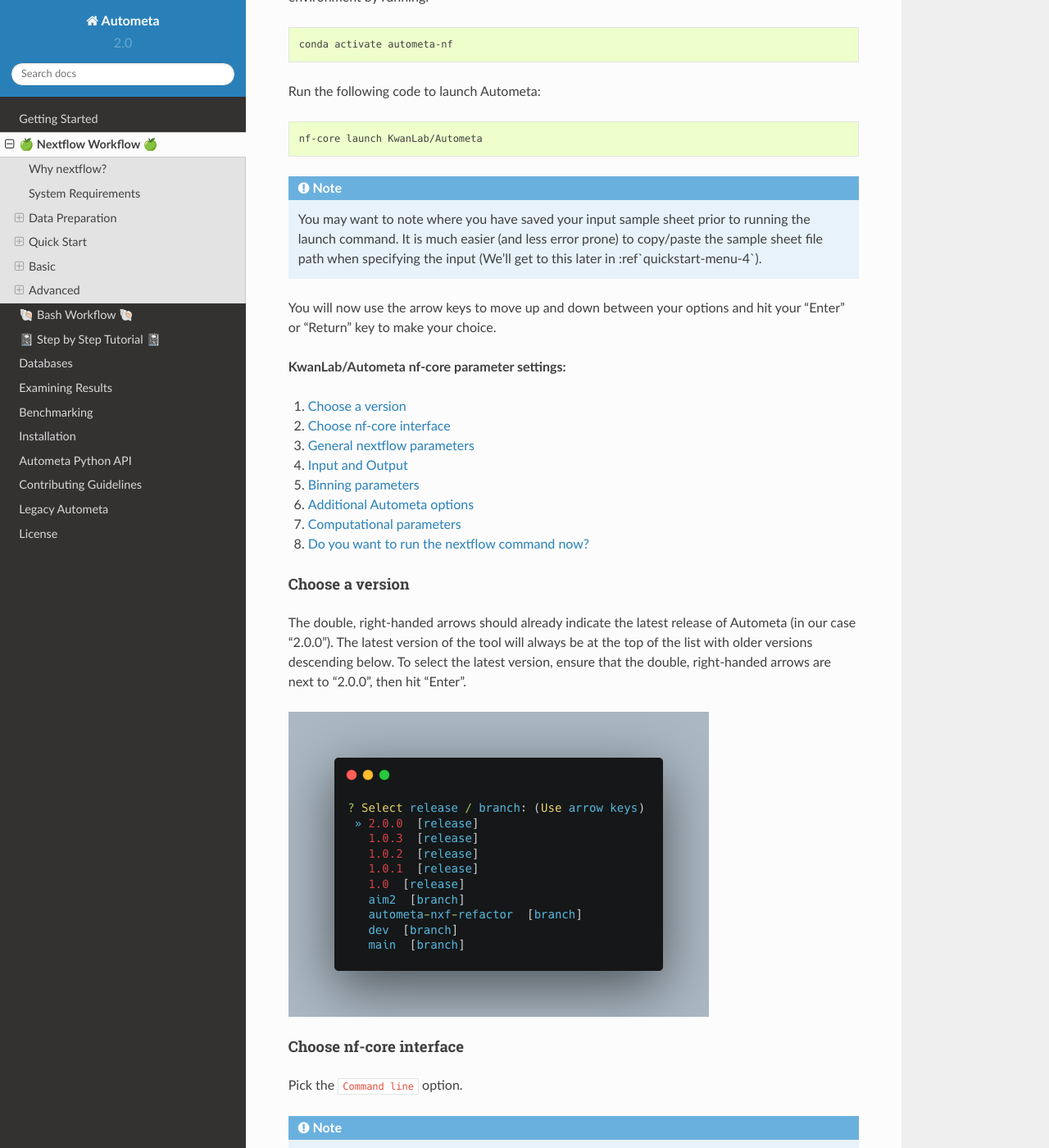
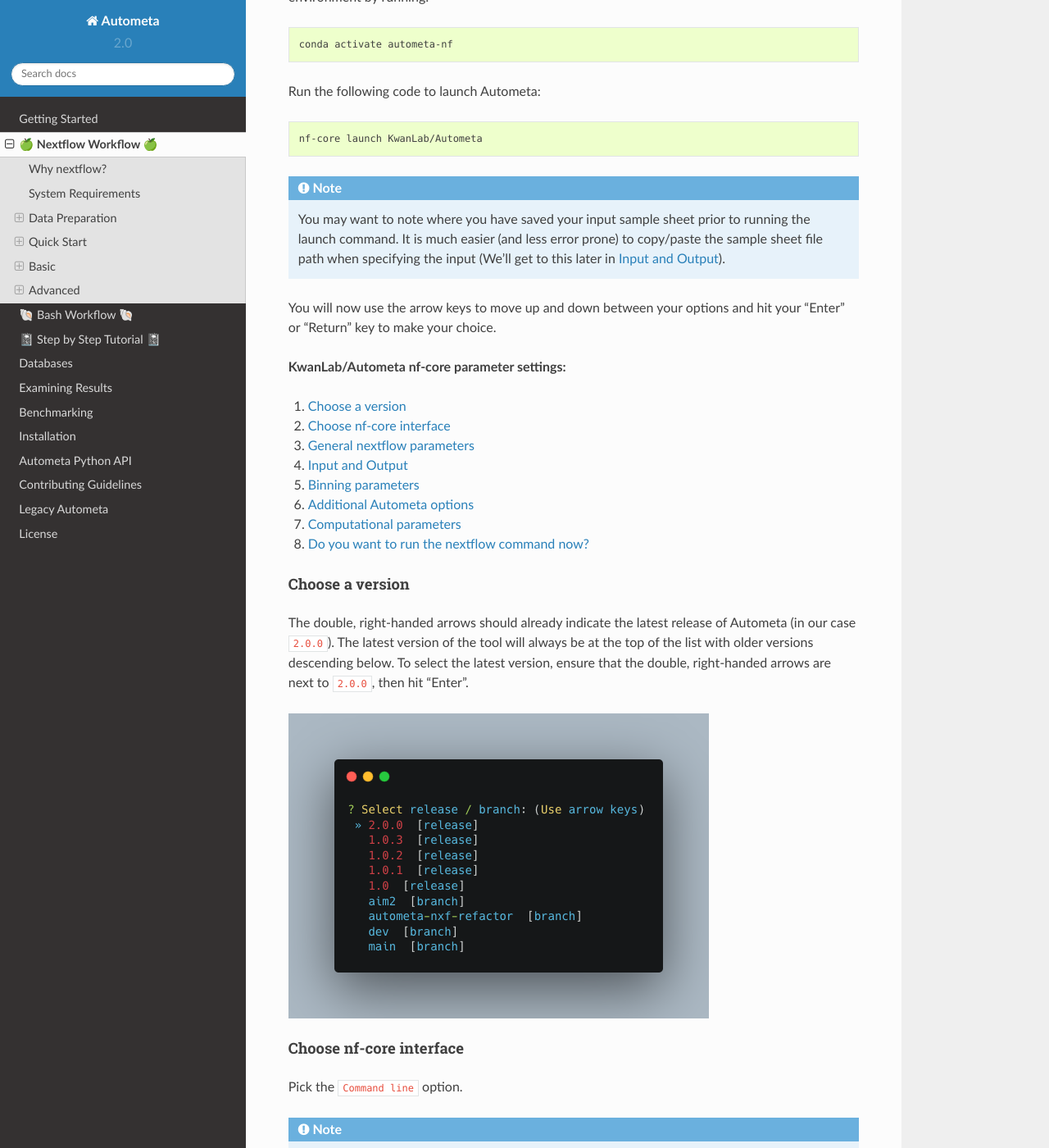
Before and after one commit to KwanLab/Autometa, a Sphinx documentation site: the page built from docs/source/nextflow-workflow.rst, in a window 1280 px wide and 1400 px high, scrolled down 6102 px. Shown: the whole window at 82% size. Built offline with Sphinx 7.4.7 and the Read the Docs theme 2.0.0, drawn with Linux system fonts in a browser that asks for light colours; pages that are not in the unit, such as notebooks, are missing from menus; some of the changed text lies outside the part shown.

Commit message:
:memo: Update Quick Start
- :memo::bug: fix ref where a colon was missing causing a broken cross reference.
- :memo::fire: Remove incorrect indentation causing incorrect bold in Additional Autometa parameters section

```diff
--- a/docs/source/nextflow-workflow.rst
+++ b/docs/source/nextflow-workflow.rst
@@ -276,7 +276,7 @@ Run the following code to launch Autometa:
 .. note::
 
     You may want to note where you have saved your input sample sheet prior to running the launch command.
-    It is much easier (and less error prone) to copy/paste the sample sheet file path when specifying the input (We'll get to this later in :ref`quickstart-menu-4`).
+    It is much easier (and less error prone) to copy/paste the sample sheet file path when specifying the input (We'll get to this later in :ref:`quickstart-menu-4`).
 
 You will now use the arrow keys to move up and down between your options and hit your "Enter" or "Return" key to make your choice.
 
@@ -296,9 +296,9 @@ You will now use the arrow keys to move up and down between your options and hit
 Choose a version
 ----------------
 
-The double, right-handed arrows should already indicate the latest release of Autometa (in our case "2.0.0").
+The double, right-handed arrows should already indicate the latest release of Autometa (in our case ``2.0.0``).
 The latest version of the tool will always be at the top of the list with older versions descending below.
-To select the latest version, ensure that the double, right-handed arrows are next to "2.0.0", then hit "Enter".
+To select the latest version, ensure that the double, right-handed arrows are next to ``2.0.0``, then hit "Enter".
 
 .. image:: ../img/Menu1.png
 
@@ -366,7 +366,9 @@ Additional Autometa options
 Here you have a choice to make:
 
 * By enabling taxonomy aware mode, Autometa will attempt to use taxonomic data to make your bins more accurate.
-    However, this is a more computationally expensive step and will make the process take longer.
+
+However, this is a more computationally expensive step and will make the process take longer.
+
 * By leaving this option as the default ``False`` option, Autometa will bin according to coverage and kmer patterns.
 
 Despite your choice, you will need to provide a path to the necessary databases using the ``single_db_dir`` option.
@@ -422,7 +424,7 @@ Once you have hit the "Enter" key to submit the command, nextflow will display t
 
 .. image:: ../img/progress.png
 
-When the run is complete, output will be stored in your designated output folder, in my case ``/home/same/Trial/Autometa_output`` (See :ref`quickstart-menu-4`).
+When the run is complete, output will be stored in your designated output folder, in my case ``/home/same/Trial/Autometa_output`` (See :ref:`quickstart-menu-4`).
 
 
 Basic
```
